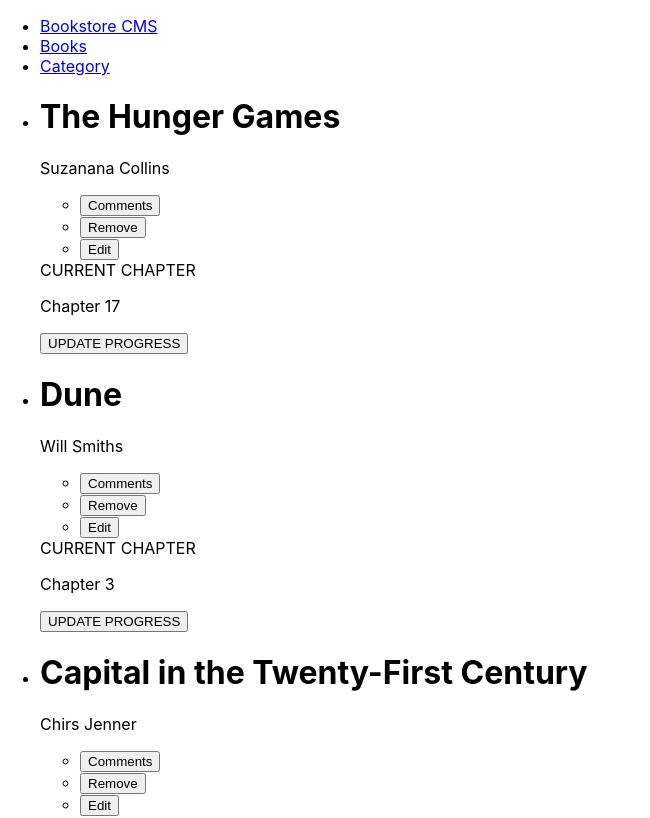
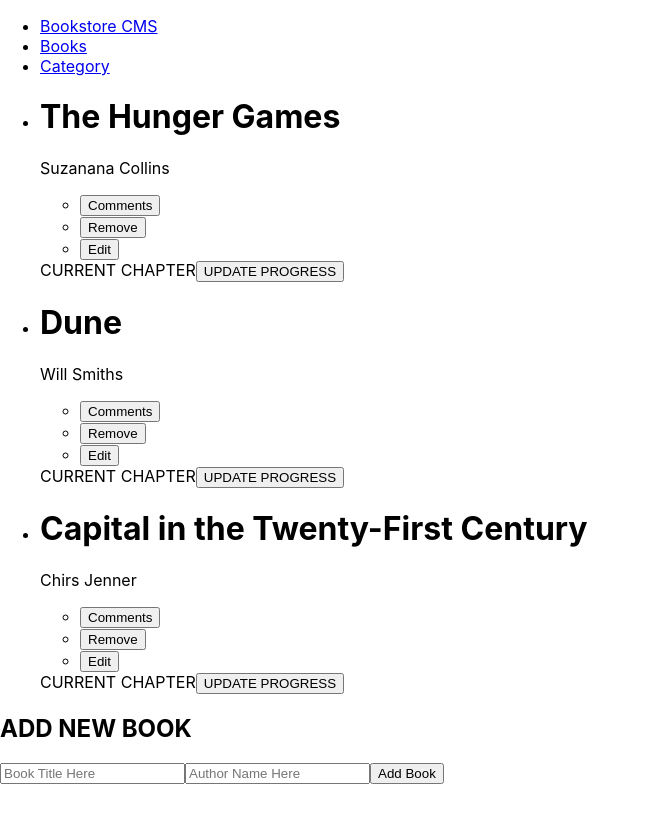
Before and after one commit to anyepeter/bookstore, a React (Create React App) app: page / in a window 1280 px wide. Shown: the top 818 px of the page, without its empty margins (0-650 px from the left). Built offline with nearby package versions, Linux system fonts and the light colour scheme.

Commit message:
add the remove button

```diff
--- a/package.json
+++ b/package.json
@@ -14,6 +14,7 @@
     "react-router-dom": "^6.4.5",
     "react-scripts": "5.0.1",
     "redux": "^4.2.0",
+    "uuid": "^9.0.0",
     "web-vitals": "^2.1.4"
   },
   "scripts": {
--- a/src/components/addBooks.js
+++ b/src/components/addBooks.js
@@ -1,14 +1,41 @@
-import React from 'react';
+import React, { useState } from 'react';
+import { useDispatch } from 'react-redux';
+import { v4 as uuidv4 } from 'uuid';
+import { addBook } from '../redux/books/books';
 
-const Addbook = () => (
-  <div>
-    <h2>ADD NEW BOOK</h2>
-    <form>
-      <input type="text" name="title" placeholder="Book Title Here" />
-      <input type="text" name="author" placeholder="Author Name Here" />
-      <button className="button-sub" type="submit">Add Book</button>
-    </form>
-  </div>
-);
+const Addbook = () => {
+  const dispatch = useDispatch();
+  const [title, setTitle] = useState('');
+  const [author, setAuthor] = useState('');
 
+  const handleForm = (e) => {
+    e.preventDefault();
+    if (title.trim() !== '' && author.trim() !== '') {
+      const payload = { id: uuidv4(), title, author };
+      dispatch(addBook(payload));
+      setTitle('');
+      setAuthor('');
+    } else {
+      setTitle('');
+      setAuthor('');
+      const error = document.getElementById('error');
+      error.innerHTML = 'Enter a title and author';
+      setTimeout(() => {
+        error.innerHTML = '';
+      }, 1000);
+    }
+  };
+
+  return (
+    <div>
+      <h2>ADD NEW BOOK</h2>
+      <form onSubmit={handleForm}>
+        <input type="text" name="title" value={title} onChange={(e) => setTitle(e.target.value)} placeholder="Book Title Here" />
+        <input type="text" name="author" value={author} onChange={(e) => setAuthor(e.target.value)} placeholder="Author Name Here" />
+        <button className="button-sub" type="submit">Add Book</button>
+        <span id="error" />
+      </form>
+    </div>
+  );
+};
 export default Addbook;
--- a/src/components/bookItem.js
+++ b/src/components/bookItem.js
@@ -26,7 +26,6 @@
       id: PropTypes.number,
       title: PropTypes.string,
       author: PropTypes.string,
-      chapter: PropTypes.string,
     }),
   ).isRequired,
 };
--- a/src/components/books.js
+++ b/src/components/books.js
@@ -1,10 +1,12 @@
 import React from 'react';
 import { PropTypes } from 'prop-types';
+import { useDispatch } from 'react-redux';
+import { removeBook } from '../redux/books/books';
 
 const Book = ({ items }) => {
-  const {
-    title, author, chapter,
-  } = items;
+  const dispatch = useDispatch();
+  const { id, title, author } = items;
+
   return (
     <>
       <div>
@@ -13,7 +15,17 @@
 
         <ul>
           <li><button type="submit">Comments</button></li>
-          <li><button type="submit">Remove</button></li>
+          <li>
+            <button
+              type="button"
+              onClick={(e) => {
+                e.preventDefault();
+                dispatch(removeBook(id));
+              }}
+            >
+              Remove
+            </button>
+          </li>
           <li><button type="submit">Edit</button></li>
         </ul>
       </div>
@@ -22,7 +34,6 @@
       </div>
       <div>
         <span>CURRENT CHAPTER</span>
-        <p>{chapter}</p>
         <button type="submit">UPDATE PROGRESS</button>
       </div>
     </>
@@ -32,7 +43,6 @@
 Book.propTypes = {
   title: PropTypes.string,
   author: PropTypes.string,
-  chapter: PropTypes.string,
 }.isRequired;
 
 export default Book;
--- a/src/pages/category.js
+++ b/src/pages/category.js
@@ -1,7 +1,23 @@
 import React from 'react';
+import { useDispatch, useSelector } from 'react-redux';
+import { checkStatus } from '../redux/categories/categories';
 
-const Categories = () => (
-  <button type="submit">Check status</button>
-);
+const Categories = () => {
+  const categoryEl = useSelector((state) => state.Category);
+  const dispatch = useDispatch();
+  return (
+    <>
+      <button
+        type="button"
+        onClick={() => {
+          dispatch(checkStatus());
+        }}
+      >
+        Check status
 
+      </button>
+      <h2>{categoryEl}</h2>
+    </>
+  );
+};
 export default Categories;
--- a/src/pages/home.js
+++ b/src/pages/home.js
@@ -4,12 +4,12 @@
 import Addbook from '../components/addBooks';
 
 const BookPage = () => {
-const bookEl = useSelector((state) => state.Books.bookList);
-   return (
+  const bookEl = useSelector((state) => state.Books);
+  return (
     <main>
       <Bookitems books={bookEl} />
       <Addbook />
     </main>
-   );
- };
+  );
+};
 export default BookPage;
--- a/src/redux/books/books.js
+++ b/src/redux/books/books.js
@@ -1,5 +1,33 @@
 const ADD_BOOK = 'bookstore/src/redux/books/ADD_BOOK';
 const REMOVE_BOOK = 'bookstore/src/redux/books/REMOVE_BOOK';
+
+const items = [{
+  id: 1,
+  title: 'The Hunger Games',
+  author: 'Suzanana Collins',
+},
+{
+  id: 2,
+  title: 'Dune',
+  author: 'Will Smiths',
+},
+{
+  id: 3,
+  title: 'Capital in the Twenty-First Century',
+  author: 'Chirs Jenner',
+}];
+const bookListReducer = (state = items, action = {}) => {
+  switch (action.type) {
+    case ADD_BOOK:
+      return [...state,
+        action.payload,
+      ];
+    case REMOVE_BOOK:
+      return state.filter((book) => book.id !== action.id);
+    default:
+      return state;
+  }
+};
 
 export const addBook = (payload) => ({
   type: ADD_BOOK,
@@ -8,42 +36,7 @@
 
 export const removeBook = (id) => ({
   type: REMOVE_BOOK,
-  payload: id,
+  id,
 });
 
-const initialState = {
-  bookList: [{
-    id: 1,
-    title: 'The Hunger Games',
-    author: 'Suzanana Collins',
-    chapter: 'Chapter 17',
-  },
-  {
-    id: 2,
-    title: 'Dune',
-    author: 'Will Smiths',
-    chapter: 'Chapter 3',
-  },
-  {
-    id: 3,
-    title: 'Capital in the Twenty-First Century',
-    author: 'Chirs Jenner',
-    chapter: 'Introduction',
-  }],
-};
-
-const bookListReducer = (state = initialState, action) => {
-  switch (action.type) {
-    case ADD_BOOK:
-      return [...state, action.payload];
-    case REMOVE_BOOK:
-      return [
-        ...state.slice(0, action.payload),
-        ...state.slice(action.payload + 1, state.length),
-      ];
-    default:
-      return state;
-  }
-};
-
 export default bookListReducer;
--- a/src/redux/categories/categories.js
+++ b/src/redux/categories/categories.js
@@ -1,15 +1,8 @@
 const CHECK_STATUS = 'bookstore/src/redux/categories/CHECK_STATUS';
 
-export const checkStatus = (id) => ({
-  type: CHECK_STATUS,
-  id,
-});
+const initialState = ['status'];
 
-const initialState = {
-  bookList: [],
-};
-
-const categoryReducer = (state = initialState, action) => {
+const categoryReducer = (state = initialState, action = {}) => {
   switch (action.type) {
     case CHECK_STATUS:
       return 'Under construction';
@@ -18,4 +11,8 @@
   }
 };
 
+export const checkStatus = () => ({
+  type: CHECK_STATUS,
+});
+
 export default categoryReducer;
```
Also changed, not shown: 1 other file (tests, documents, lock files or other folders).
